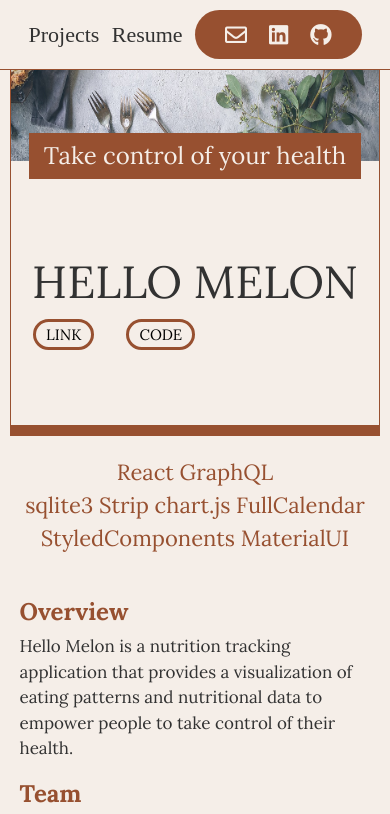
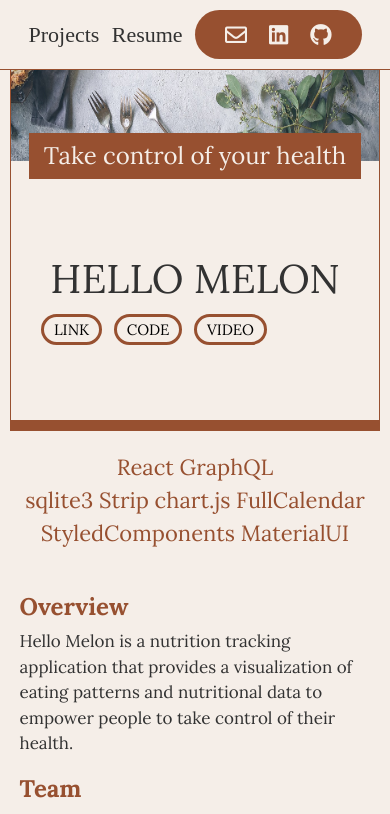
Before and after one commit to leila100/portfolio2, a React (Create React App) app in the folder website/: page /hello-melon in a window 390 px wide. Shown: the top 814 px of the page. Built offline with nearby package versions, Linux system fonts and the light colour scheme.

Commit message:
Add Hello Melon video

```diff
--- a/website/src/SASS/common.scss
+++ b/website/src/SASS/common.scss
@@ -17,13 +17,13 @@
         margin: 0 5%;
 
         @media (max-width: 900px) {
-            // margin: 0;
-            margin-right: 5%;
+            margin: 0 4%;
         }
 
         @media (max-width: 600px) {
             padding: 5px 10px 5px 10px;
             font-size: 1.5rem;
+            margin: 0 2%;
         }
     }
 
--- a/website/src/SASS/home.scss
+++ b/website/src/SASS/home.scss
@@ -80,7 +80,7 @@
             }
 
             @media (max-width: 500px) {
-                font-size: 45px;
+                font-size: 40px;
             }
         }
 
@@ -94,7 +94,7 @@
             }
 
             @media (max-width: 500px) {
-                font-size: 35px;
+                font-size: 20px;
             }
         }
     }
--- a/website/src/components/projects/HelloMelon.js
+++ b/website/src/components/projects/HelloMelon.js
@@ -27,6 +27,15 @@ const HelloMelon = () => {
                 <div class='link'>
                   <a href='https://github.com/labspt3-nutrition-tracker' target='_blank' rel='noopener noreferrer'>
                     CODE
+                  </a>
+                </div>
+                <div class='link'>
+                  <a
+                    href='https://www.youtube.com/watch?v=yAJ2viGBuEo&feature=youtu.be'
+                    target='_blank'
+                    rel='noopener noreferrer'
+                  >
+                    VIDEO
                   </a>
                 </div>
               </div>
--- a/website/src/components/projects/Projects.js
+++ b/website/src/components/projects/Projects.js
@@ -32,7 +32,7 @@ const Projects = () => {
         </div>
       </div>
       <div class='proj-list'>
-        <div id="helloMelon">{"  "}</div>
+        <div id='helloMelon'>{"  "}</div>
         <div class='proj'>
           <h3 class='title'>Hello Melon</h3>
           <div class='description'>
@@ -56,6 +56,15 @@ const Projects = () => {
                 </a>
               </div>
               <div class='link'>
+                <a
+                  href='https://www.youtube.com/watch?v=yAJ2viGBuEo&feature=youtu.be'
+                  target='_blank'
+                  rel='noopener noreferrer'
+                >
+                  VIDEO
+                </a>
+              </div>
+              <div class='link'>
                 <a href='https://github.com/labspt3-nutrition-tracker' target='_blank' rel='noopener noreferrer'>
                   CODE
                 </a>
@@ -66,7 +75,7 @@ const Projects = () => {
             </div>
           </div>
         </div>
-        <div id="fmn">{"  "}</div>
+        <div id='fmn'>{"  "}</div>
         <div class='proj'>
           <h3 class='title'>Forget Me Not</h3>
           <div class='description'>
@@ -86,7 +95,7 @@ const Projects = () => {
             <img src={FMN_home} alt='Forget Me Not App' />
             <div class='links'>
               <div class='link'>
-                <a href='https://forgetmenot.netlify.com/login' target='_blank' rel='noopener noreferrer'>
+                <a href='https://forgetmenot.netlify.com' target='_blank' rel='noopener noreferrer'>
                   LINK
                 </a>
               </div>
@@ -101,7 +110,7 @@ const Projects = () => {
             </div>
           </div>
         </div>
-        <div id="mud">{"  "}</div>
+        <div id='mud'>{"  "}</div>
         <div class='proj'>
           <h3 class='title'>Lambda MUD</h3>
           <div class='description'>
```
Lines whose indentation alone changed are shown as unchanged.
